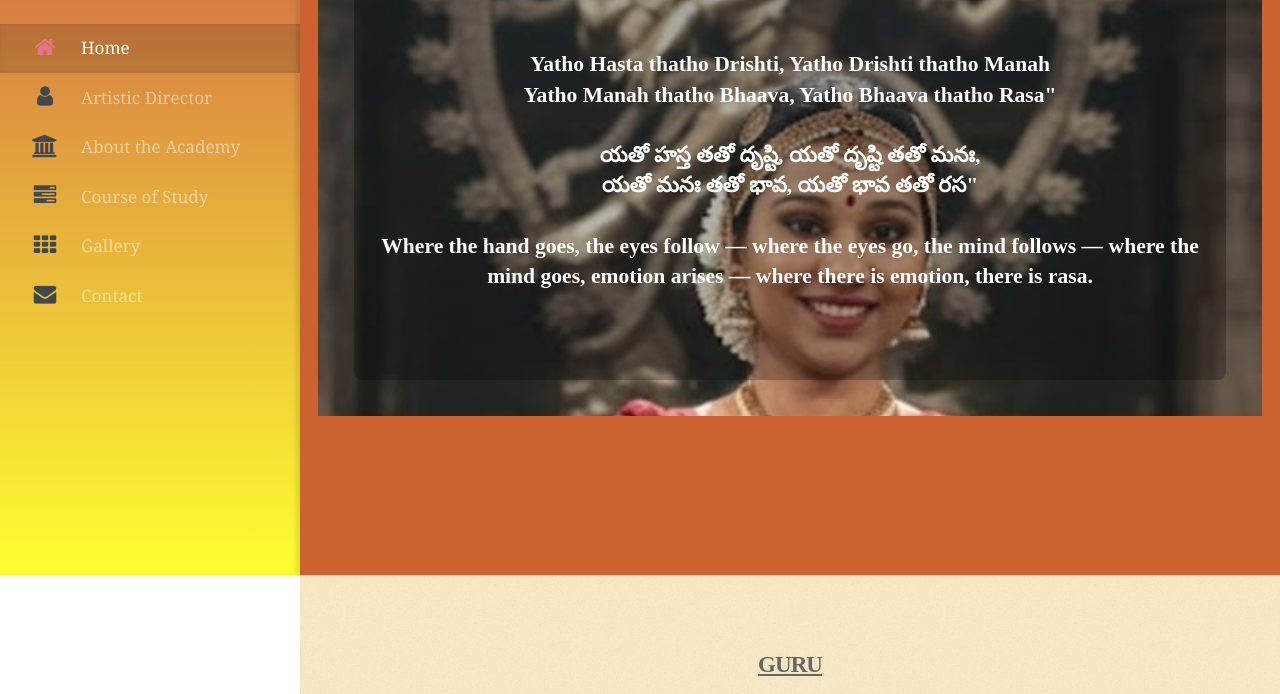
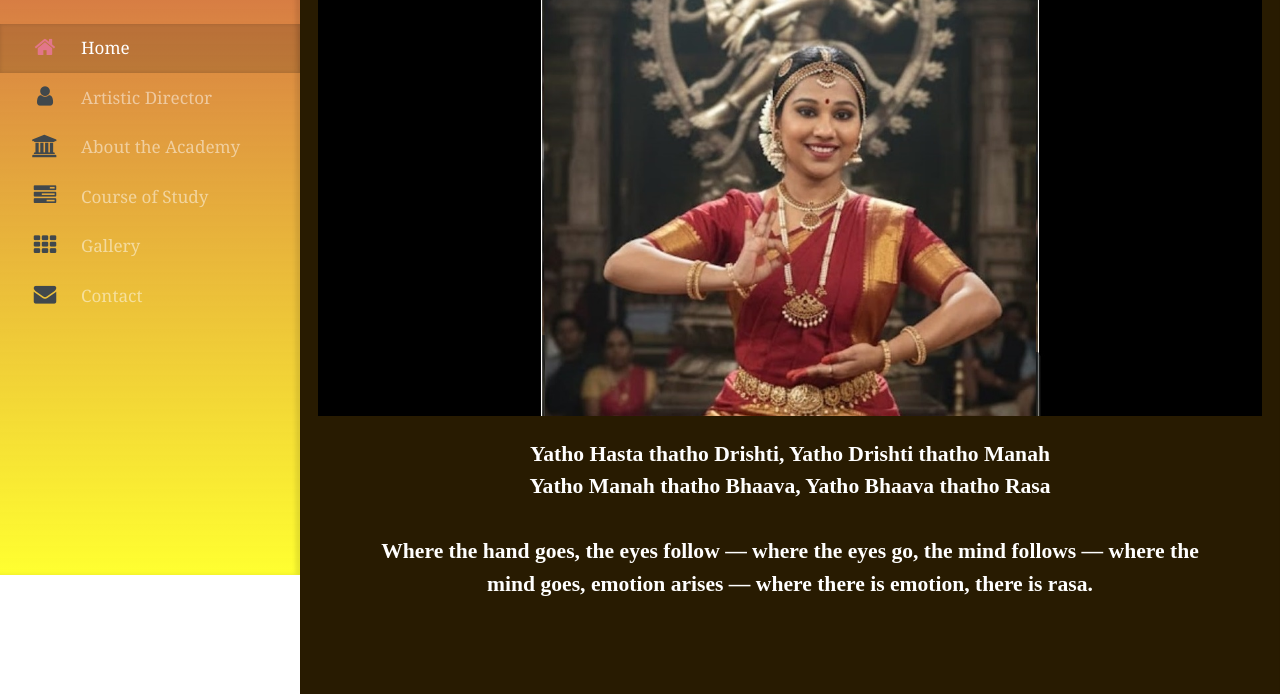
Before and after one commit to satyak39/NatyaRamamDanceAcadamy, a plain HTML site: page Natya Ramam School of Dance.html in a window 1280 px wide. Shown: the part 225-919 px from the top of the page. Drawn offline with Linux system fonts and the light colour scheme.

Commit message:
section one fixes

```diff
--- a/Natya Ramam School of Dance.html
+++ b/Natya Ramam School of Dance.html
@@ -115,21 +115,18 @@
                             <!-- <a href="#top" class="image featured"><img src="./Natya Ramam School of Dance_files/PY_banner.jpg" alt=""></a> -->
                             <!-- hero with background image + slokas overlay
 
+                            యతో హస్త తతో దృష్టి, యతో దృష్టి తతో మనః, <br>
+                                        యతో మనః తతో భావ, యతో భావ తతో రస"<br><br>
+                            -->
+                            <div class="hero" role="img" aria-label="Natya Ramam banner" style="background-image: url('./Natya Ramam School of Dance_files/imagesPY/G16.jpeg');"></div>
 
-                            -->
-                            <div class="hero" role="img" aria-label="Natya Ramam banner" style="background-image: url('./Natya Ramam School of Dance_files/imagesPY/G12-1.jpg');">
-                                <div class="hero-overlay">
-                                    <!-- <h2 class="hero-title">Natya Ramam Dance Academy</h2> -->
-                                    <p id="shloka-sanskrit">
-                                        Yatho Hasta thatho Drishti, Yatho Drishti thatho Manah<br>
-                                        Yatho Manah thatho Bhaava, Yatho Bhaava thatho Rasa"<br><br>
+                            <div class="shloka-below">
+                                <p id="shloka-sanskrit">
+                                    Yatho Hasta thatho Drishti, Yatho Drishti thatho Manah<br>
+                                    Yatho Manah thatho Bhaava, Yatho Bhaava thatho Rasa<br>
 
-                                        యతో హస్త తతో దృష్టి, యతో దృష్టి తతో మనః, <br>
-                                        యతో మనః తతో భావ, యతో భావ తతో రస"<br><br>
-
-                                        Where the hand goes, the eyes follow — where the eyes go, the mind follows — where the mind goes, emotion arises — where there is emotion, there is rasa.
-                                    </p>
-                                </div>
+                                    <br>Where the hand goes, the eyes follow — where the eyes go, the mind follows — where the mind goes, emotion arises — where there is emotion, there is rasa.
+                                </p>
                             </div>
 
                             <!--
--- a/Natya Ramam School of Dance_files/main.css
+++ b/Natya Ramam School of Dance_files/main.css
@@ -119,6 +119,14 @@
         }
 
     }
+
+/* Ensure the top section can expand to include content below the hero (avoid clipping) */
+#main > section.one {
+    height: auto !important; /* allow the section to grow */
+    min-height: 60vh; /* keep a large hero area on first load */
+    overflow: visible !important; /* override earlier overflow:hidden */
+    padding-bottom: 2rem; /* breathing room under hero */
+}
 
     @media screen and (min-width: 961px) and (max-width: 1620px) {
 
@@ -1979,7 +1987,7 @@
             }
 
             #main > section.one {
-                background-color: #cc6231;
+                background-color: #281b01;
                 /* background-color: #597772; */
             }
 
@@ -2042,13 +2050,27 @@
 /* semi-opaque panel for readability */
 .hero-overlay {
     position: absolute;
-    inset: 0;
+    left: 0;
+    right: 0;
+    bottom: 0;
     display: flex;
-    align-items: center;
     justify-content: center;
-    background: linear-gradient(rgba(0,0,0,0.35), rgba(0,0,0,0.25));
-    padding: 1.5rem;
+    /* gradient fades upward so text is readable against the image */
+    background: linear-gradient(to top, rgba(0,0,0,0.6), rgba(0,0,0,0));
+    padding: 1.25rem 1rem;
     text-align: center;
+}
+
+/* Shloka styling placed at the bottom of the hero */
+.hero-overlay #shloka-sanskrit {
+    margin: 0;
+    color: #fff;
+    font-family: 'Samarkan Normal', serif;
+    font-size: 1.15rem;
+    font-weight: 700;
+    line-height: 1.35em;
+    max-width: 900px;
+    width: min(94%, 900px);
 }
 
 .hero-img {
@@ -2058,6 +2080,29 @@
     object-fit: contain; /* show full image without cropping; change to 'cover' to fill */
     object-position: center center;
 }
+
+/* Place the shloka below the hero image (not overlayed) */
+.shloka-below {
+    display: flex;
+    justify-content: center;
+    padding: 1.25rem 1rem 3.25rem; /* extra bottom padding to avoid clipping */
+    text-align: center;
+    overflow: visible;
+}
+
+.shloka-below #shloka-sanskrit {
+    margin: 0;
+    color: #fff; /* section.one is dark; keep white for contrast */
+    font-family: 'Samarkan Normal', serif;
+    font-size: 1.15rem;
+    font-weight: 700;
+    line-height: 1.5em; /* slightly larger to prevent visual clipping */
+    max-width: 900px;
+    width: min(94%, 900px);
+}
+
+/* Ensure the top section allows visible content below the hero */
+section.one { overflow: visible; }
 
 /* title & sloka */
 .hero-title {
```
Also changed, not shown: Natya Ramam School of Dance_files/imagesPY/G14.jpg (deleted), Natya Ramam School of Dance_files/imagesPY/G16.jpeg (added).
